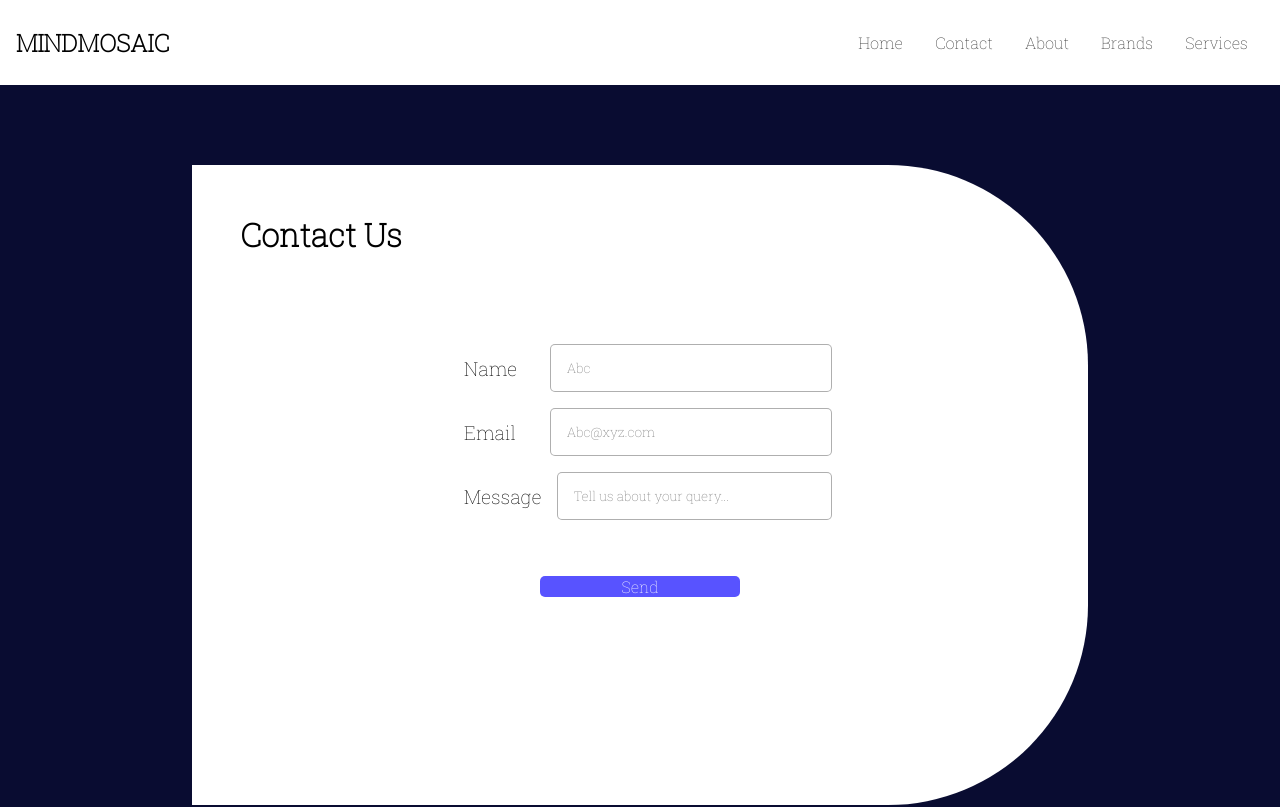
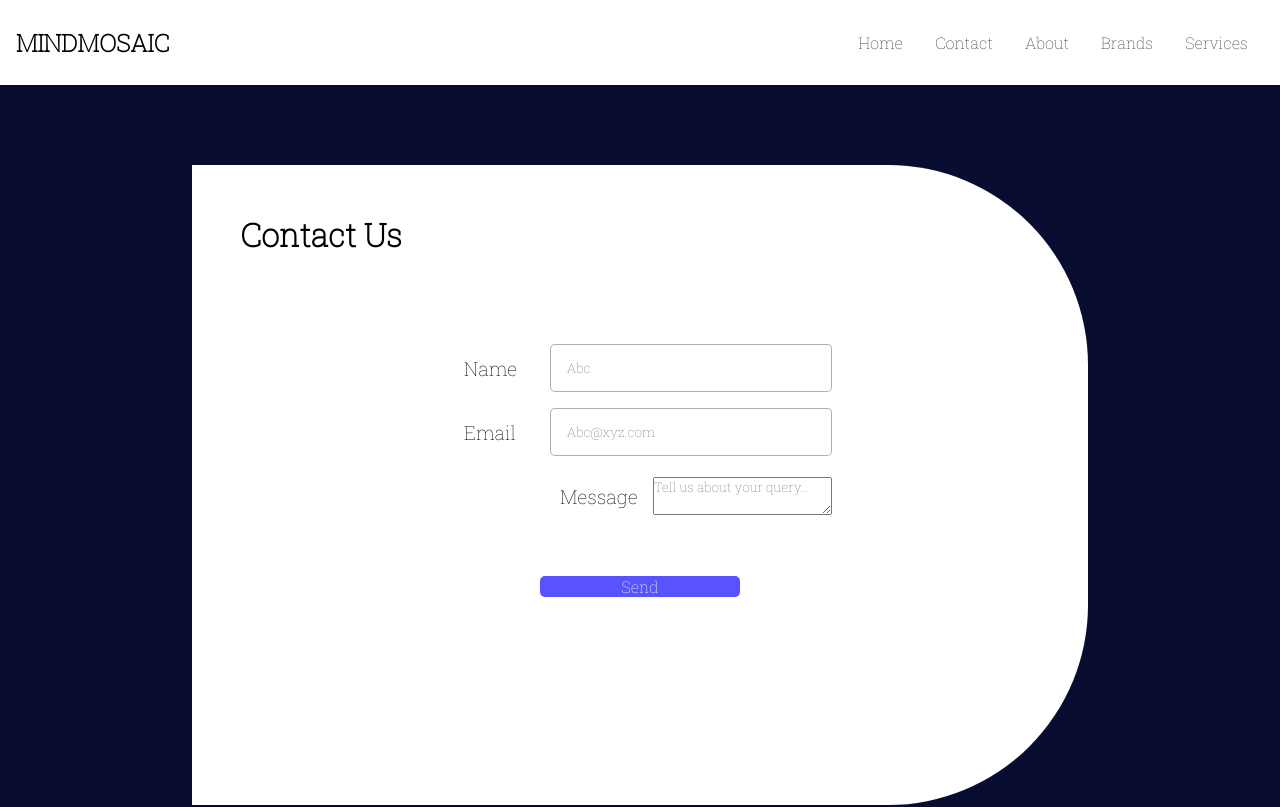
Before and after one commit to ncktmahajan/MindMosaic, a React (Create React App) app: page /contact in a window 1280 px wide. Shown: the top 807 px of the page. Built offline with nearby package versions, Linux system fonts and the light colour scheme.

Commit message:
Update Contact.jsx

```diff
--- a/src/components/Contact.jsx
+++ b/src/components/Contact.jsx
@@ -1,35 +1,76 @@
-import React from 'react'
+import React, { useState } from 'react';
 
 const Contact = () => {
+  // State to manage form data
+  const [formData, setFormData] = useState({
+    name: '',
+    email: '',
+    message: '',
+  });
+
+  // Handle input changes
+  const handleChange = (e) => {
+    const { name, value } = e.target;
+    setFormData({
+      ...formData,
+      [name]: value,
+    });
+  };
+
+  // Handle form submission
+  const handleSubmit = (e) => {
+    e.preventDefault();
+    // Perform any action with the form data, e.g., send it to a server
+    console.log('Form submitted:', formData);
+    // You can add additional logic here, such as sending data to a server using fetch or axios
+  };
+
   return (
     <div className='contact'>
       <main>
         <h1>Contact Us</h1>
 
-            <form>
+        <form onSubmit={handleSubmit}>
           <div>
             <label>Name</label>
-                    <input type='text' required placeholder='Abc'/>
+            <input
+              type='text'
+              name='name'
+              value={formData.name}
+              onChange={handleChange}
+              required
+              placeholder='Abc'
+            />
           </div>
 
           <div>
             <label>Email</label>
-                    <input type='email' required placeholder='Abc@xyz.com'/>
+            <input
+              type='email'
+              name='email'
+              value={formData.email}
+              onChange={handleChange}
+              required
+              placeholder='Abc@xyz.com'
+            />
           </div>
 
           <div>
             <label>Message</label>
-                    <input type='text' required placeholder='Tell us about your query...'/>
+            <textarea
+              name='message'
+              value={formData.message}
+              onChange={handleChange}
+              required
+              placeholder='Tell us about your query...'
+            />
           </div>
 
-                <button type="submit">Send</button>
+          <button type='submit'>Send</button>
         </form>
       </main>
+    </div>
+  );
+};
 
-
-
-    </div>
-  )
-}
-
-export default Contact
+export default Contact;
```
Lines whose indentation alone changed are shown as unchanged.
